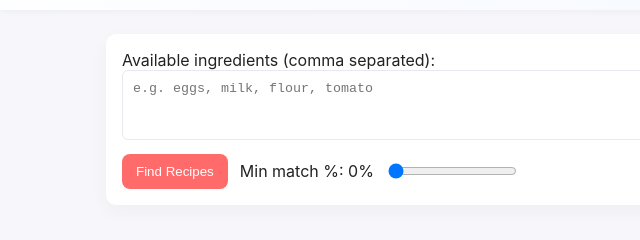
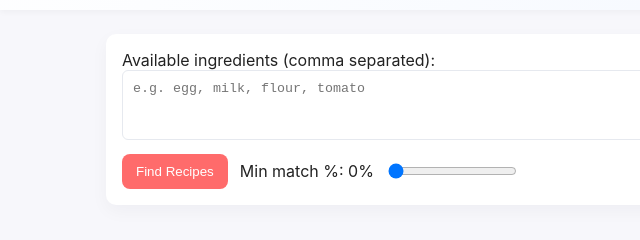
Before and after one commit to adarsh9056/Interactive-Recipe-Finder, a plain HTML site: page index.html in a window 1280 px wide. Shown: the part 164-404 px from the top of the page, 0-640 px from the left. Drawn offline with Linux system fonts and the light colour scheme.

Commit message:
Update index.html

```diff
--- a/index.html
+++ b/index.html
@@ -15,7 +15,7 @@
   <main class="container">
     <section class="controls">
       <label for="ingredients">Available ingredients (comma separated):</label>
-      <textarea id="ingredients" placeholder="e.g. eggs, milk, flour, tomato"></textarea>
+      <textarea id="ingredients" placeholder="e.g. egg, milk, flour, tomato"></textarea>
       <div class="row">
         <button id="findBtn">Find Recipes</button>
         <label for="minMatch">Min match %: <span id="minVal">0</span>%</label>
```
